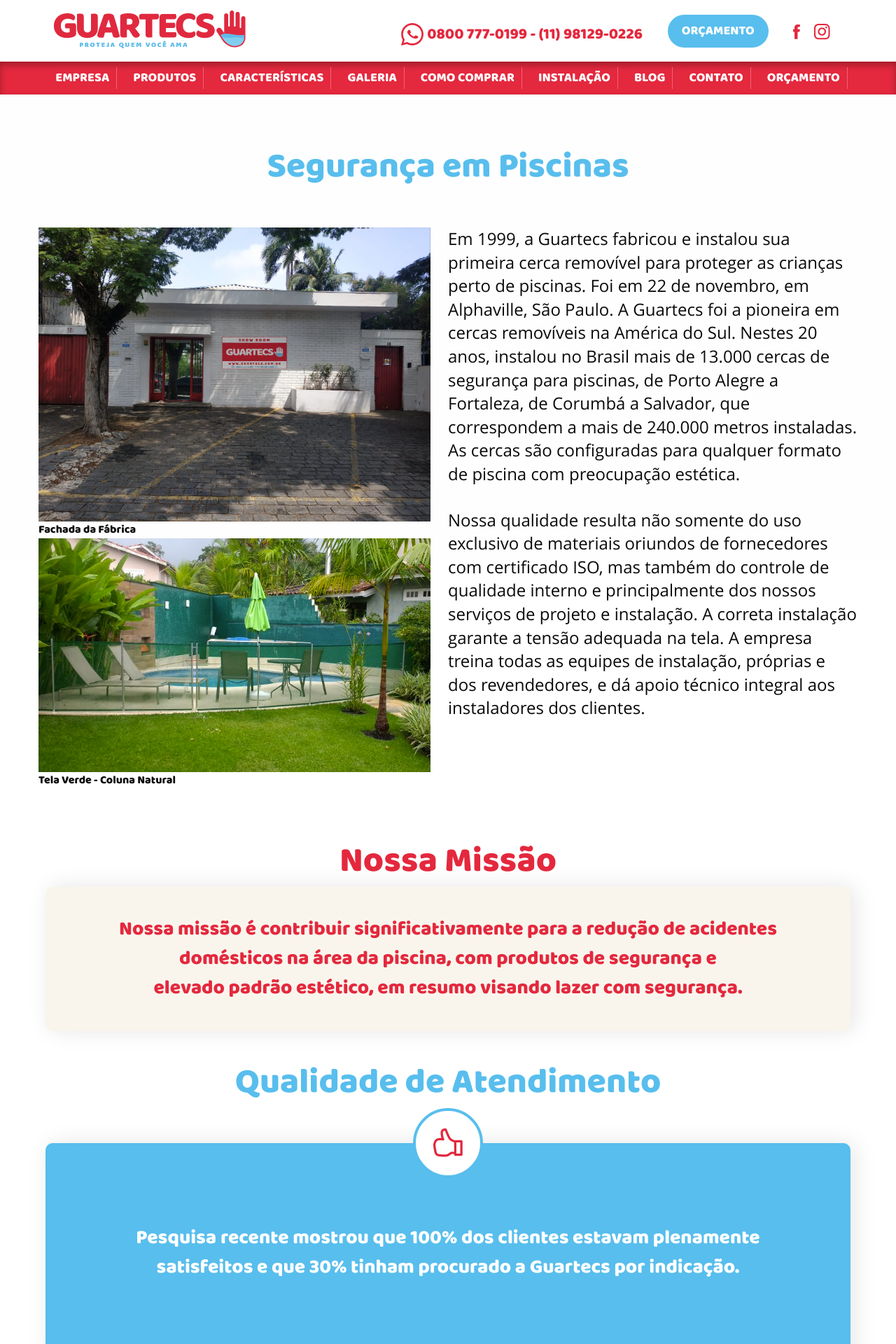
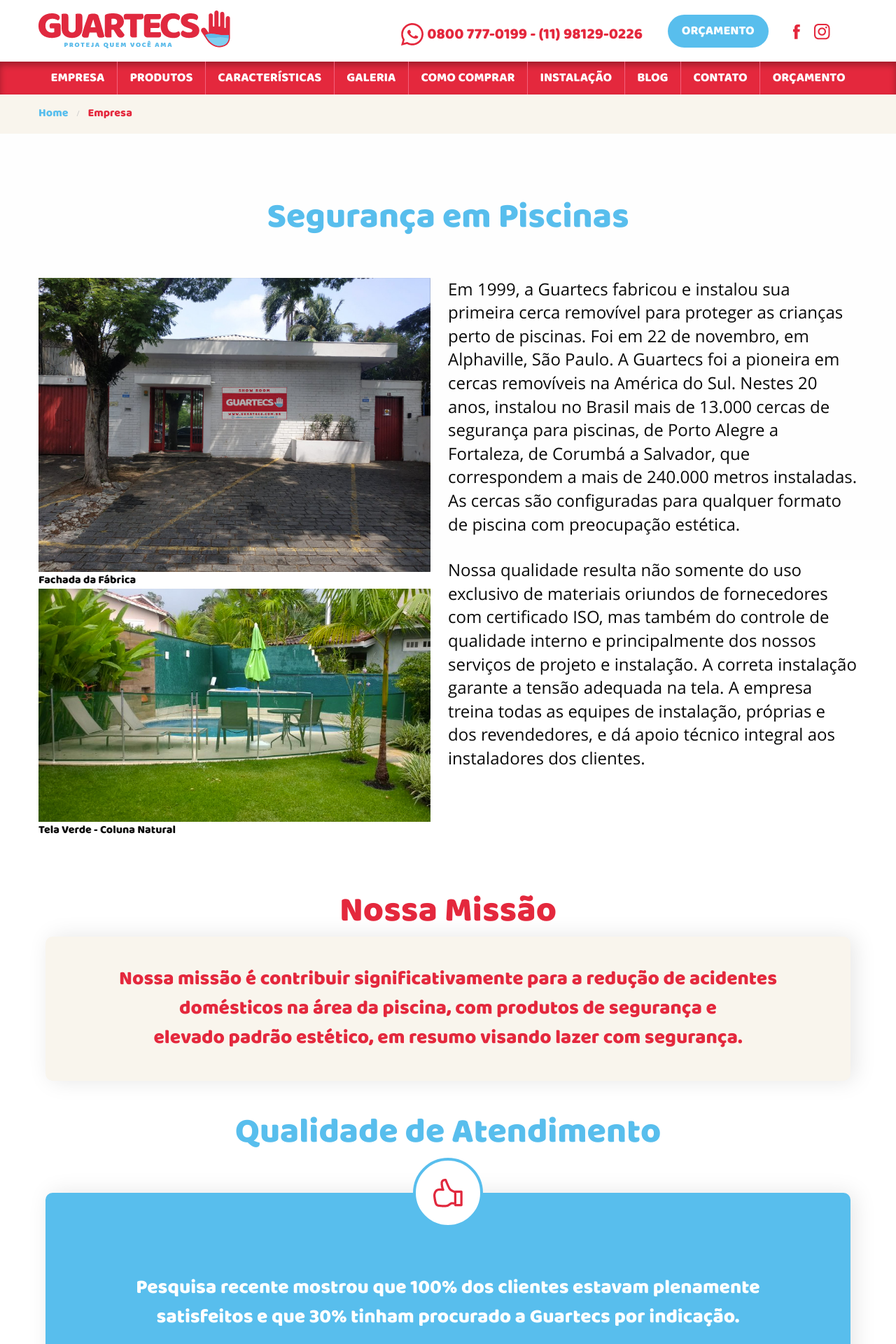
Before and after one commit to brianalvesm/guartecs, a Node server app: page /empresa in a window 1280 px wide. Shown: the top 1920 px of the page at 70% size. Run offline with Node 20, Linux system fonts and the light colour scheme; some web fonts are replaced.

Commit message:
Cria breadcrumbs; Fix na navegação

```diff
--- a/public/sass/layout/_general.sass
+++ b/public/sass/layout/_general.sass
@@ -76,27 +76,36 @@
 	box-shadow: inset 0px 5px 10px 0px rgba(0,0,0,0.3)
 	overflow: auto
 	ul
-		margin: 8px 0
+		margin: 0
 		text-align: center
 		border-top: none
+		font-size: 0
+		display: flex
+		justify-content: space-between
 		li
-			display: inline-block
-			padding: 0 10px
+			flex-grow: 1
+			padding: 8px 0
+			margin: 0
 			border-right: 1px solid #F2617C
 			text-transform: uppercase
 			font-family: $font-baloo
 			font-size: 18px
 			color: white
 			line-height: normal
-			&:last-child
+			&:nth-last-child(2)
 				border-right: none
+			&.active
+				background-color: $color-blue
+				box-shadow: inset 0px 5px 10px 0px rgba(0,0,0,0.3)
 			a
 				padding: 0
 				color: white
 				&:hover,
 				&:focus
 					color: #fefefe
-			@media only screen and (max-width: 40.1rem)
+		@media only screen and (max-width: 40.1rem)
+			display: block
+			li
 				display: block
 				border-bottom: 1px solid #F2617C
 				border-right: none
@@ -120,6 +129,22 @@
 	.main-menu ul li
 		display: block
 
+// Breadcrumbs
+.breadcrumbs
+	background-color: $color-beige
+	ul
+		margin: 0
+		list-style: none
+		li
+			padding: 15px 0
+			text-transform: unset
+			&:last-child a
+				color: $color-red
+			a
+				color: $color-blue
+				font-family: $font-baloo
+				font-size: 16px
+
 // Header
 header
 	background-color: white
@@ -141,7 +166,7 @@
 		box-shadow: none
 	&.logo-wrapper
 		justify-content: flex-start
-		padding-left: 22px
+		// padding-left: 22px
 		@media only screen and (max-width: 40.1rem)
 			padding-left: 0
 			padding-right: 8px
--- a/public/stylesheets/style.css
+++ b/public/stylesheets/style.css
@@ -225,26 +225,35 @@
   box-shadow: inset 0px 5px 10px 0px rgba(0, 0, 0, 0.3);
   overflow: auto; }
   .js nav[role=navigation].main-menu ul {
-    margin: 8px 0;
+    margin: 0;
     text-align: center;
-    border-top: none; }
+    border-top: none;
+    font-size: 0;
+    display: flex;
+    justify-content: space-between; }
     .js nav[role=navigation].main-menu ul li {
-      display: inline-block;
-      padding: 0 10px;
+      flex-grow: 1;
+      padding: 8px 0;
+      margin: 0;
       border-right: 1px solid #F2617C;
       text-transform: uppercase;
       font-family: "baloo_daregular", sans-serif;
       font-size: 18px;
       color: white;
       line-height: normal; }
-      .js nav[role=navigation].main-menu ul li:last-child {
+      .js nav[role=navigation].main-menu ul li:nth-last-child(2) {
         border-right: none; }
+      .js nav[role=navigation].main-menu ul li.active {
+        background-color: #58BEED;
+        box-shadow: inset 0px 5px 10px 0px rgba(0, 0, 0, 0.3); }
       .js nav[role=navigation].main-menu ul li a {
         padding: 0;
         color: white; }
         .js nav[role=navigation].main-menu ul li a:hover, .js nav[role=navigation].main-menu ul li a:focus {
           color: #fefefe; }
-      @media only screen and (max-width: 40.1rem) {
+    @media only screen and (max-width: 40.1rem) {
+      .js nav[role=navigation].main-menu ul {
+        display: block; }
         .js nav[role=navigation].main-menu ul li {
           display: block;
           border-bottom: 1px solid #F2617C;
@@ -269,6 +278,21 @@
   .main-menu ul li {
     display: block; } }
 
+.breadcrumbs {
+  background-color: #F9F5ED; }
+  .breadcrumbs ul {
+    margin: 0;
+    list-style: none; }
+    .breadcrumbs ul li {
+      padding: 15px 0;
+      text-transform: unset; }
+      .breadcrumbs ul li:last-child a {
+        color: #E4283D; }
+      .breadcrumbs ul li a {
+        color: #58BEED;
+        font-family: "baloo_daregular", sans-serif;
+        font-size: 16px; }
+
 header {
   background-color: white; }
   @media only screen and (max-width: 40.1rem) {
@@ -289,8 +313,7 @@
   .header-wrapper .btn-orcamento {
     box-shadow: none; }
   .header-wrapper.logo-wrapper {
-    justify-content: flex-start;
-    padding-left: 22px; }
+    justify-content: flex-start; }
     @media only screen and (max-width: 40.1rem) {
       .header-wrapper.logo-wrapper {
         padding-left: 0;
--- a/views/empresa.ejs
+++ b/views/empresa.ejs
@@ -1,4 +1,16 @@
 <%- include('partials/header') %>
+	<div class="breadcrumbs">
+		<div class="grid-container">
+			<div class="grid-x">
+				<div class="cell">
+					<ul>
+						<li><a href="">Home</a></li>
+						<li><a href="">Empresa</a></li>
+					</ul>
+				</div>
+			</div>
+		</div>
+	</div>
 	<main class="page page--empresa">
 		<section class="sec">
 			<div class="grid-container">
```
